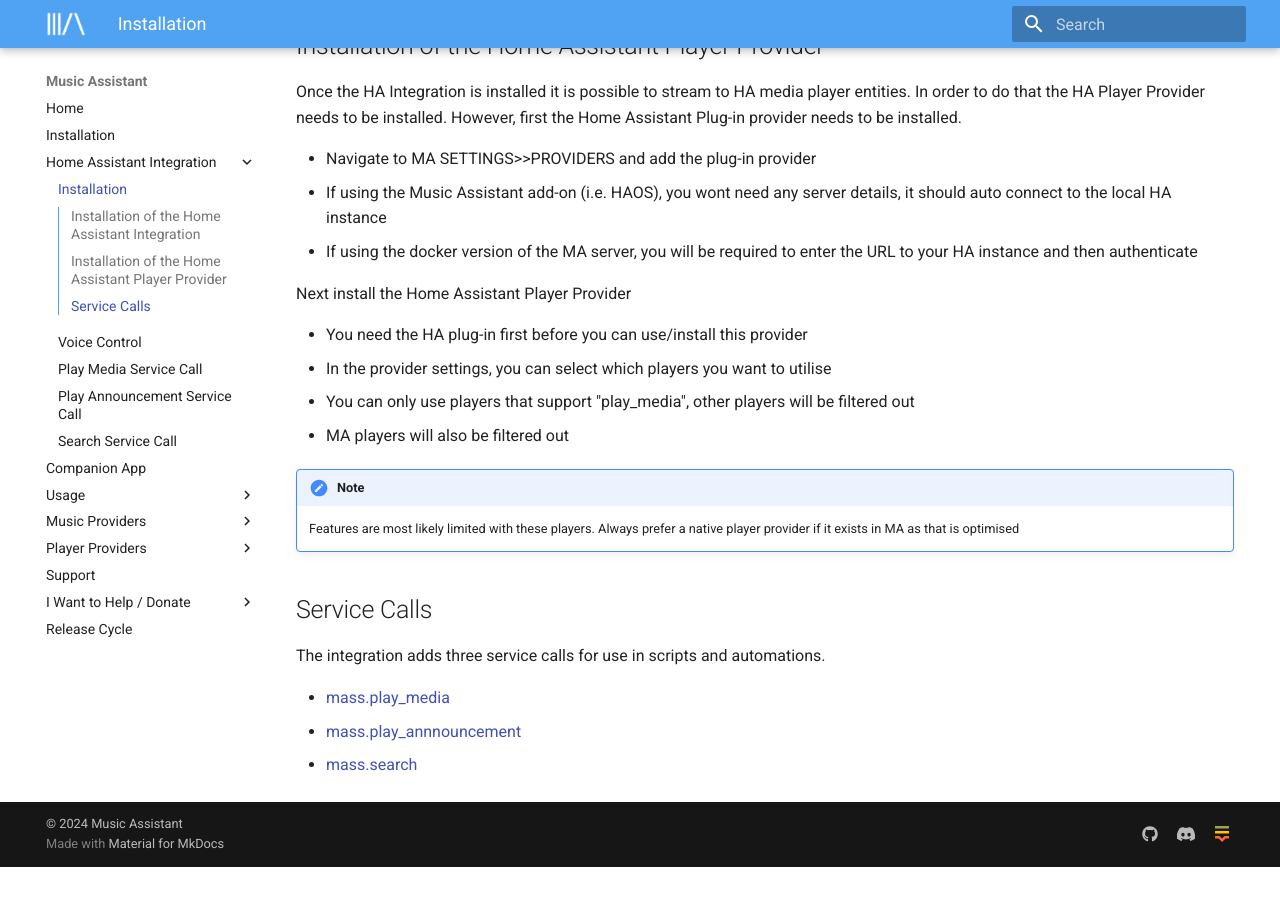
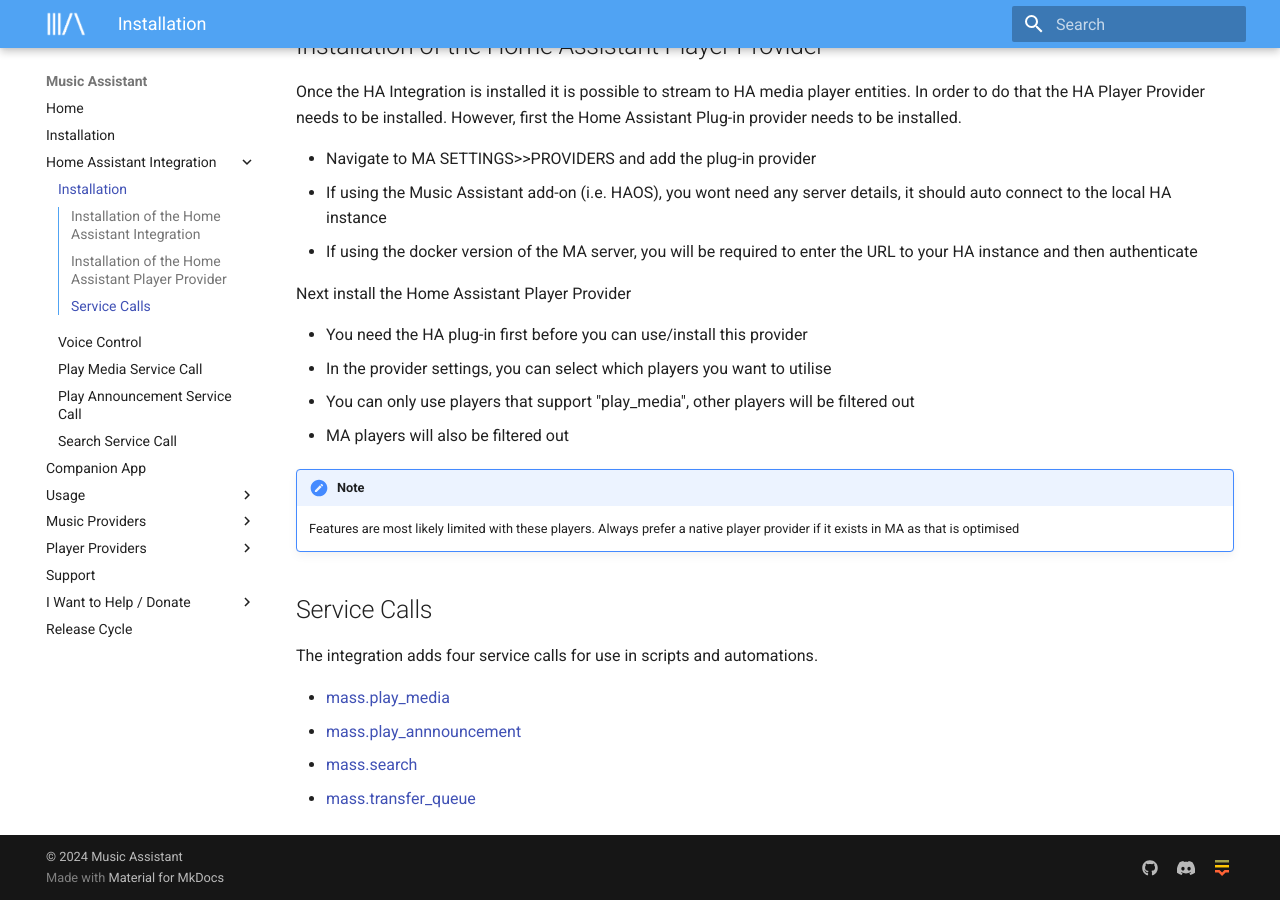
Before and after one commit to pwbriggs/music-assistant.github.io, an MkDocs documentation site: the page built from docs/integration/installation.md, in a window 1280 px wide and 900 px high, scrolled down 820 px. Built offline with MkDocs 1.6.1 and Material for MkDocs 9.7.7, drawn with Linux system fonts in a browser that asks for light colours; before the commit the page ends 1687 px from its top, so only the background shows below that.

Commit message:
Add transfer queue

```diff
--- a/docs/integration/installation.md
+++ b/docs/integration/installation.md
@@ -36,8 +36,9 @@
 
 ## Service Calls
 
-The integration adds three service calls for use in scripts and automations.
+The integration adds four service calls for use in scripts and automations.
 
 - [mass.play_media](../faq/massplaymedia.md)
 - [mass.play_annnouncement](../faq/massannounce.md)
 - [mass.search](../faq/masssearch.md)
+- [mass.transfer_queue](../faq/masstransfer.md)
```
